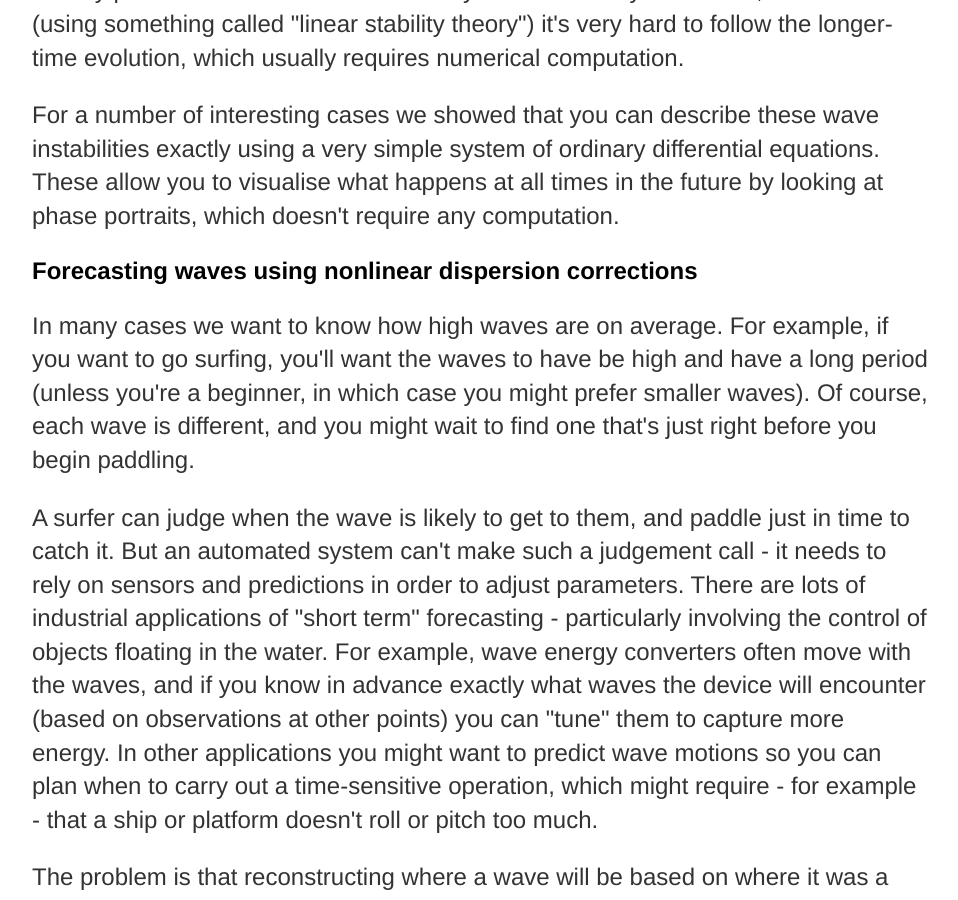
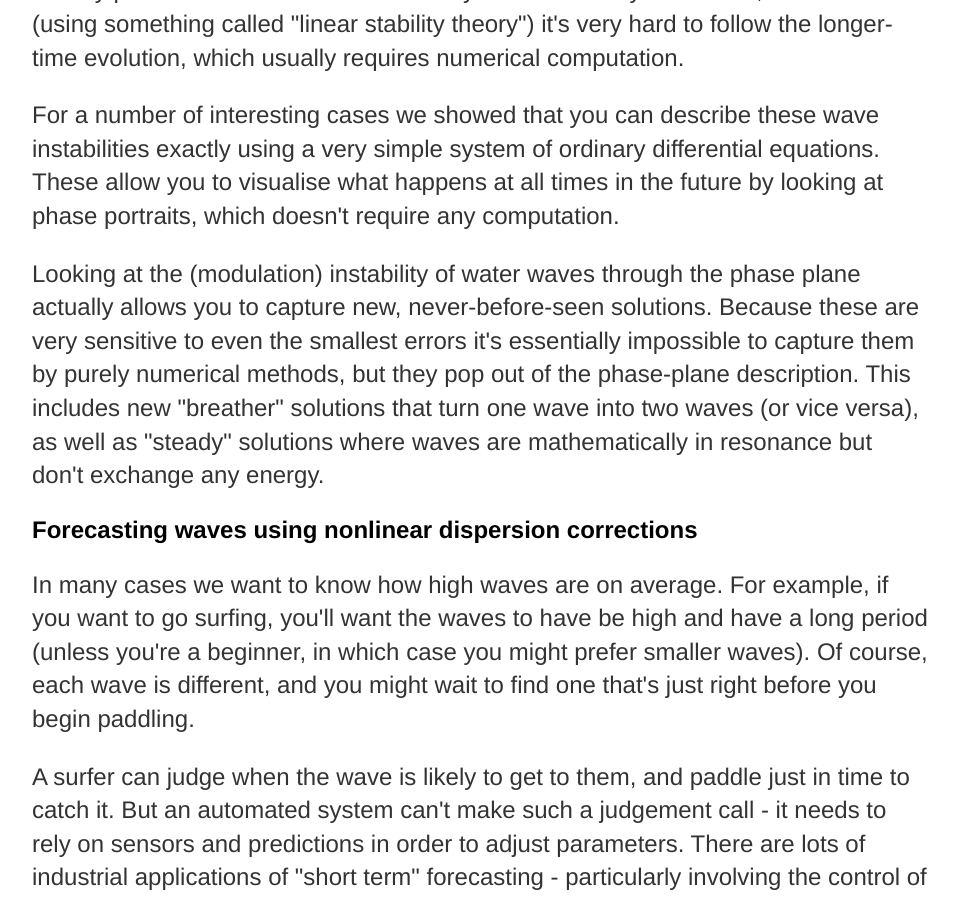
Before and after one commit to rstuhlmeier/rstuhlmeier.github.io, a Jekyll site: the page built from research/index.html, in a window 1280 px wide and 900 px high, scrolled down 1111 px. Shown: the whole window, without its empty margins (160-1118 px from the left). Built offline with Jekyll 4.4.1, drawn with Linux system fonts in a browser that asks for light colours.

Commit message:
Add discussion on modulation instability of water waves
Added a new paragraph discussing the modulation instability of water waves and its implications for capturing new solutions through phase-plane analysis.

```diff
--- a/research/index.html
+++ b/research/index.html
@@ -17,6 +17,11 @@ title: Raphael Stuhlmeier - Research
 <p>Describing this situation mathematically is quite tricky, and usually requires partial differential equations like the nonlinear Schrödinger equation. Moreoever, while it's usually possible to describe this instability mathematically for a short, initial time (using something called "linear stability theory") it's very hard to follow the longer-time evolution, which usually requires numerical computation.</p>
 
 <p>For a number of interesting cases we showed that you can describe these wave instabilities exactly using a very simple system of ordinary differential equations. These allow you to visualise what happens at all times in the future by looking at phase portraits, which doesn't require any computation.</p>
+
+<p>Looking at the (modulation) instability of water waves through the phase plane actually allows you to capture new, never-before-seen solutions. Because these are very sensitive to even the smallest errors it's essentially impossible to capture them by purely numerical methods, but they pop out of the phase-plane description.
+
+This includes new "breather" solutions that turn one wave into two waves (or vice versa), as well as "steady" solutions where waves are mathematically in resonance but don't exchange any energy.</p>
+
 
 <h2>Forecasting waves using nonlinear dispersion corrections</h2>
   <p>
```
